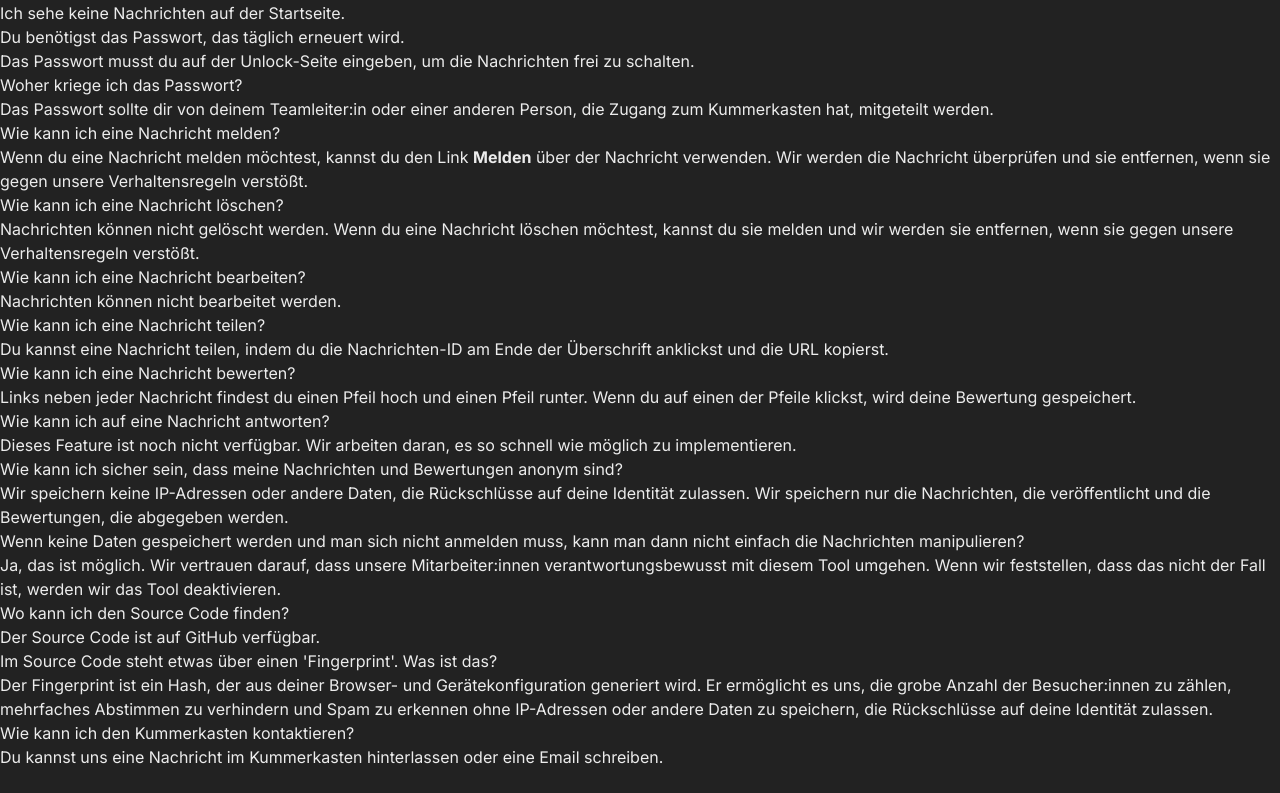
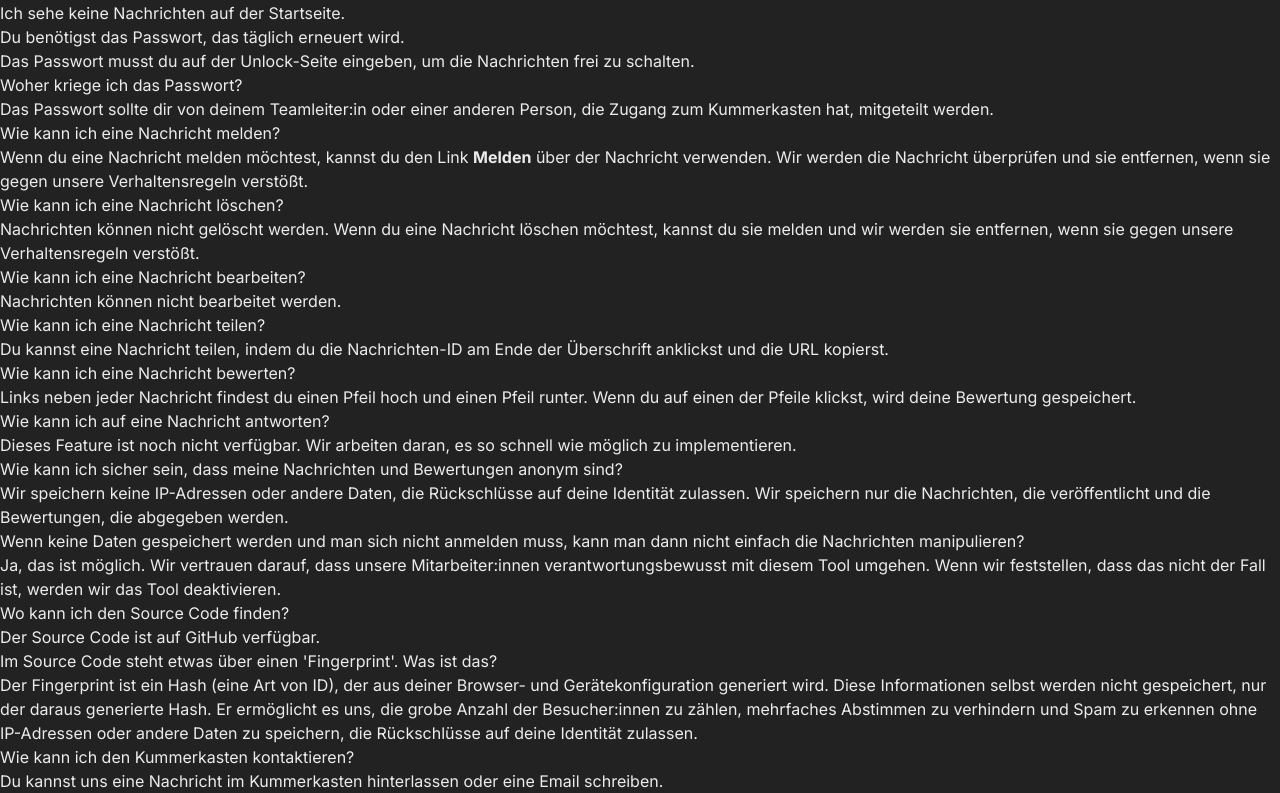
Before and after one commit to stefanluth/kummerkasten, a Next.js app: page /faq in a window 1280 px wide. Shown: the part 4247-5040 px from the top of the page. Before the commit the page ends 5016 px from the top, so only its background shows below. Built offline with nearby package versions, Linux system fonts and the light colour scheme.

Commit message:
update faq

```diff
--- a/app/faq/page.tsx
+++ b/app/faq/page.tsx
@@ -112,7 +112,8 @@ export default function About() {
       </FaqItem>
       <FaqItem title="Im Source Code steht etwas über einen 'Fingerprint'. Was ist das?">
         <p>
-          Der Fingerprint ist ein Hash, der aus deiner Browser- und Gerätekonfiguration generiert wird. Er ermöglicht es
+          Der Fingerprint ist ein Hash (eine Art von ID), der aus deiner Browser- und Gerätekonfiguration generiert
+          wird. Diese Informationen selbst werden nicht gespeichert, nur der daraus generierte Hash. Er ermöglicht es
           uns, die grobe Anzahl der Besucher:innen zu zählen, mehrfaches Abstimmen zu verhindern und Spam zu erkennen
           ohne IP-Adressen oder andere Daten zu speichern, die Rückschlüsse auf deine Identität zulassen.
         </p>
```
